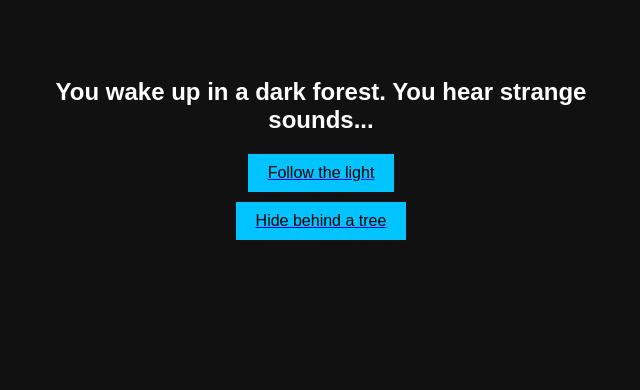
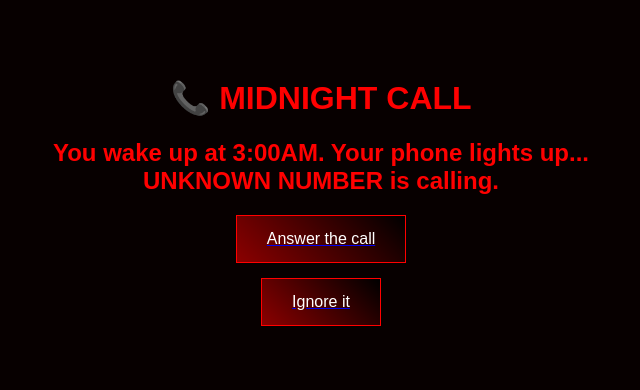
Before and after one commit to Confytech/gameai, a Flask app: page /game in a window 1280 px wide. Shown: the top 390 px of the page, without its empty margins (319-959 px from the left). Run offline with Flask 3, Linux system fonts and the light colour scheme.

Commit message:
all files

```diff
--- a/main.py
+++ b/main.py
@@ -1,40 +1,50 @@
+import random
 from flask import Flask, render_template, request, redirect, url_for
 
 app = Flask(__name__)
 
-# Story structure
 story = {
     "start": {
-        "text": "You wake up in a dark forest. You hear strange sounds...",
+        "text": "You wake up at 3:00AM. Your phone lights up... UNKNOWN NUMBER is calling.",
         "choices": [
-            {"text": "Follow the light", "next": "light_path"},
-            {"text": "Hide behind a tree", "next": "hide_path"}
+            {"text": "Answer the call", "next": "call"},
+            {"text": "Ignore it", "next": "ignore"}
         ]
     },
-    "light_path": {
-        "text": "You follow the light and find a mysterious stranger.",
+
+    "call": {
+        "text": "A whisper says: 'I can see you.' Your lights flicker.",
         "choices": [
-            {"text": "Talk to him", "next": "talk"},
-            {"text": "Run away", "next": "run"}
+            {"text": "Check the window", "next": "window"},
+            {"text": "Hide under the bed", "next": "bed"}
         ]
     },
-    "hide_path": {
-        "text": "You hide. Something passes by... it's gone now.",
+
+    "ignore": {
+        "text": "Your phone rings again. Louder. Closer.",
         "choices": [
-            {"text": "Keep hiding", "next": "end_hide"},
-            {"text": "Come out", "next": "light_path"}
+            {"text": "Turn off phone", "next": "off"},
+            {"text": "Run outside", "next": "outside"}
         ]
     },
-    "talk": {
-        "text": "He gives you treasure. You win! 🎉",
+
+    "window": {
+        "text": "You see yourself... standing outside.",
         "choices": []
     },
-    "run": {
-        "text": "You fall into a trap. Game over 😢",
+
+    "bed": {
+        "text": "Something grabs your leg.",
         "choices": []
     },
-    "end_hide": {
-        "text": "You stayed hidden forever... Game over.",
+
+    "off": {
+        "text": "Silence... then breathing behind you.",
+        "choices": []
+    },
+
+    "outside": {
+        "text": "You escaped... or did you?",
         "choices": []
     }
 }
@@ -46,8 +56,20 @@ def index():
 @app.route('/game')
 def game():
     scene = request.args.get('scene', 'start')
-    data = story.get(scene)
-    return render_template('index.html', data=data, scene=scene)
 
+    # Ending logic with randomness (AI feel)
+    if scene in ["window", "bed", "off", "outside"]:
+        endings = [
+            "You survived... barely.",
+            "Game Over. Something followed you.",
+            "You wake up again. It never ends.",
+            "You escaped. But at what cost?"
+        ]
+        text = story[scene]["text"] + " " + random.choice(endings)
+        return render_template("index.html", data={"text": text, "choices": []})
+
+    return render_template("index.html", data=story[scene])
+
+# ✅ IMPORTANT: This starts your Flask server
 if __name__ == '__main__':
-    app.run(host='0.0.0.0', port=81)
+    app.run(debug=True, host='0.0.0.0', port=5000)
--- a/templates/index.html
+++ b/templates/index.html
@@ -1,46 +1,110 @@
 <!DOCTYPE html>
 <html>
 <head>
-    <title>AI Story Game</title>
+    <title>Midnight Call</title>
+
     <style>
         body {
             font-family: Arial;
-            background: #111;
-            color: white;
+            background: black;
+            color: red;
             text-align: center;
             padding: 50px;
+            transition: 0.5s;
+            animation: pulse 3s infinite;
         }
+
+        @keyframes pulse {
+            0% {background-color: black;}
+            50% {background-color: #0a0000;}
+            100% {background-color: black;}
+        }
+
         .box {
             max-width: 600px;
             margin: auto;
         }
+
+        h1 {
+            animation: shake 0.3s infinite;
+        }
+
+        @keyframes shake {
+            0% {transform: translate(0,0);}
+            25% {transform: translate(2px,2px);}
+            50% {transform: translate(-2px,2px);}
+            75% {transform: translate(2px,-2px);}
+            100% {transform: translate(0,0);}
+        }
+
         button {
             display: block;
-            margin: 10px auto;
-            padding: 10px 20px;
-            background: #00c3ff;
-            border: none;
+            margin: 15px auto;
+            padding: 14px 30px;
+            background: linear-gradient(45deg, darkred, black);
+            border: 1px solid red;
+            color: white;
+            font-size: 16px;
             cursor: pointer;
-            font-size: 16px;
+            transition: 0.2s;
         }
+
         button:hover {
-            background: #0099cc;
+            transform: scale(1.1);
+            background: red;
         }
     </style>
 </head>
+
 <body>
+
 <div class="box">
-        <h2>{{ data.text }}</h2>
+    <h1>📞 MIDNIGHT CALL</h1>
+
+    <h2 id="storyText"></h2>
 
     {% if data.choices %}
         {% for choice in data.choices %}
-                <a href="/game?scene={{ choice.next }}">
+            <a href="/game?scene={{ choice.next }}" onclick="playSound()">
                 <button>{{ choice.text }}</button>
             </a>
         {% endfor %}
     {% else %}
-            <a href="/"><button>Restart</button></a>
+        <a href="/" onclick="playSound()">
+            <button>Restart</button>
+        </a>
     {% endif %}
 </div>
+
+<!-- ✅ WORKING AUDIO SOURCE -->
+<audio id="sound" preload="auto">
+    <source src="https://cdn.pixabay.com/audio/2023/03/15/audio_2c7a1d0b5c.mp3" type="audio/mp3">
+</audio>
+
+<script>
+const text = "{{ data.text }}";
+let i = 0;
+
+function typeWriter() {
+    if (i < text.length) {
+        document.getElementById("storyText").innerHTML += text.charAt(i);
+        i++;
+        setTimeout(typeWriter, 40);
+    }
+}
+
+typeWriter();
+
+function playSound() {
+    const sound = document.getElementById("sound");
+    sound.volume = 0.6;
+    sound.currentTime = 0;
+
+    sound.play().catch(function(err) {
+        console.log("Audio blocked or not allowed:", err);
+    });
+}
+</script>
+
 </body>
 </html>
```
Lines whose indentation alone changed are shown as unchanged.
